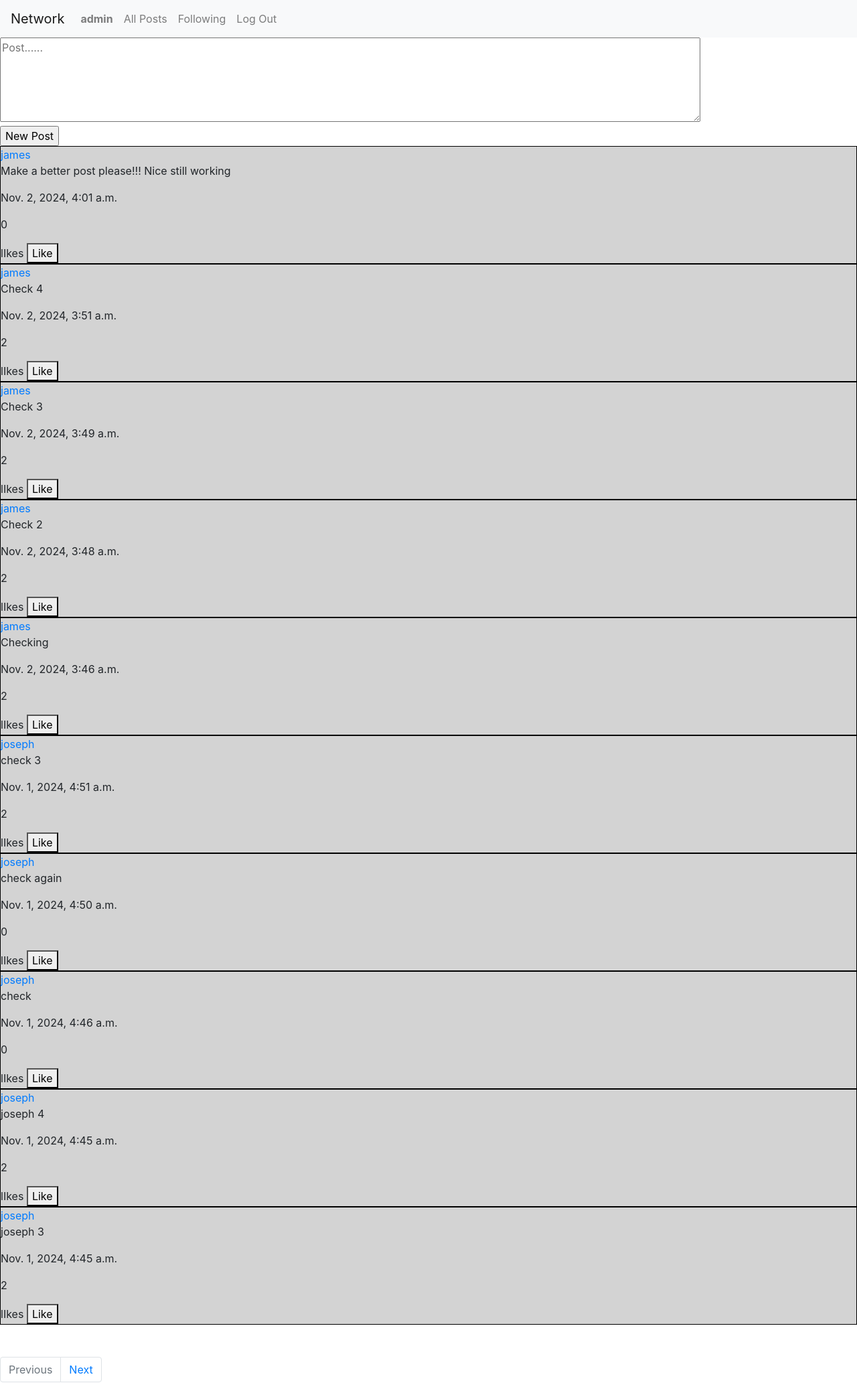
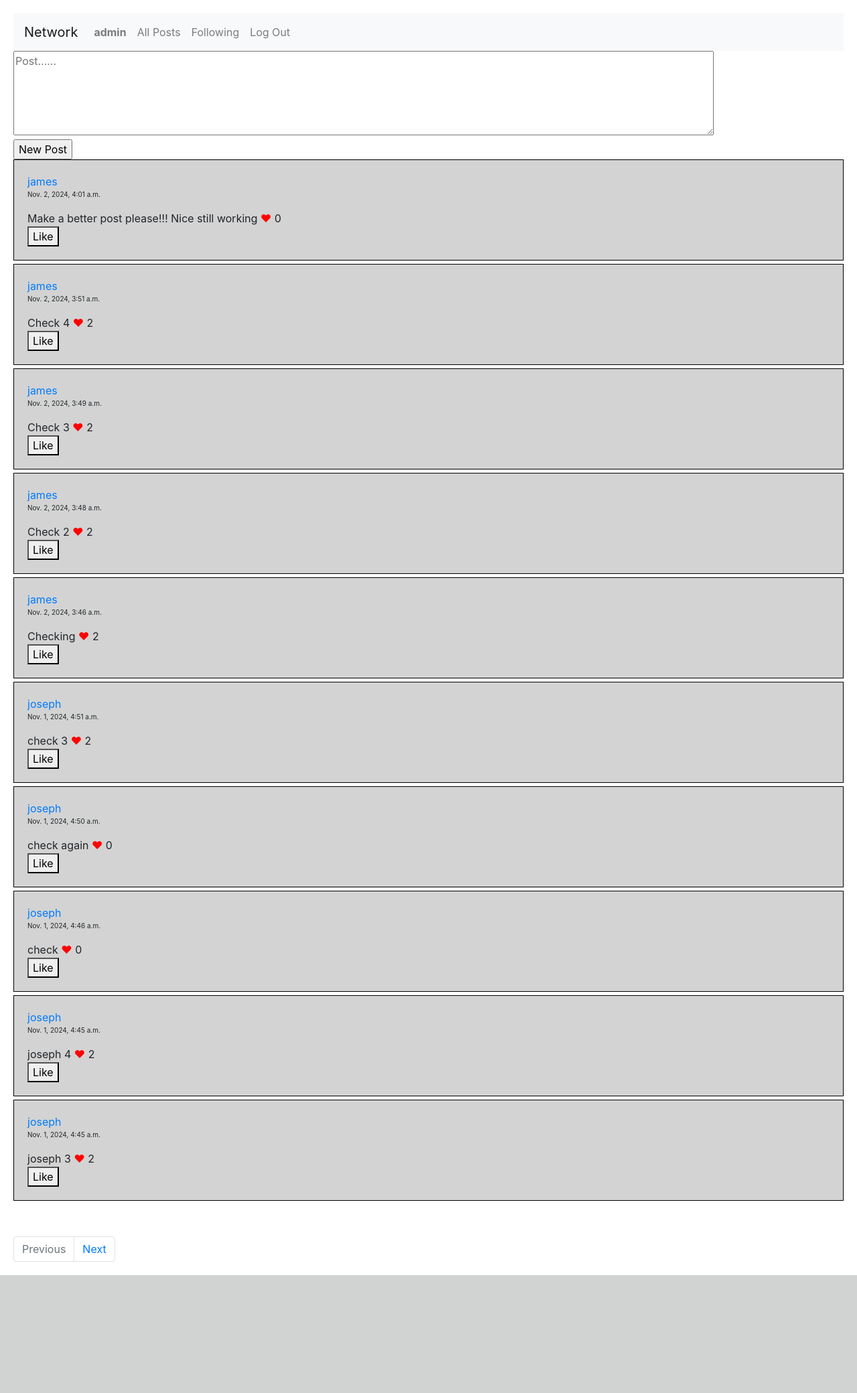
Before and after one commit to D-koo123/Network, a Django app: page / in a window 1280 px wide. Shown: the whole page at 67% size. After the commit the page ends 1904 px from the top, so only its background shows below. Run offline with Django 3.2, Linux system fonts and the light colour scheme; a user stored in the database is signed in; data comes from the database, SQL or seed files in the repository; both versions use the stored data as it was after the commit; some libraries are stand-ins or nearby versions.

Commit message:
Edit functionality enhanced to include original post, some styling done

```diff
--- a/network/static/network/post.js
+++ b/network/static/network/post.js
@@ -41,7 +41,7 @@ function replacePost(event) {
     textareaElement.rows = 4;
     textareaElement.cols = 50;
     textareaElement.placeholder = 'Post...';
-    //textareaElement.innerHTML = postElement.innerHTML;
+    textareaElement.innerHTML = postElement.innerHTML;
 
     // Create a line break element
     const lineBreak = document.createElement('br');
--- a/network/static/network/styles.css
+++ b/network/static/network/styles.css
@@ -1,4 +1,20 @@
+body {
+    margin: 20px;
+}
+
+
 .div-posts {
     background-color: lightgrey;
     border: 1px solid black;
+    padding: 20px;
+    margin-bottom: 5px;
 }
+
+.date {
+    font-size: x-small;
+}
+
+
+.heart {
+    color: red;
+}
--- a/network/templates/network/index.html
+++ b/network/templates/network/index.html
@@ -19,18 +19,23 @@
     {% for post in posts %}
         <div class="div-posts">
             <a href="{% url 'profile' post.poster.id %}">{{ post.poster }}</a>
-            <p class="post" data-id ='{{ post.id }}'>{{ post.post }}</p>
-            <p>{{post.posting_date}}</p>
+            <p class="date">{{post.posting_date}}</p>
+
+            <span class="post" data-id ='{{ post.id }}'>{{ post.post }}</span>
+            {% if post.poster.id == user.id %}
+                <a href="#" class="edit">Edit</a><br>
+            {% endif%}
+
             <!-- The user should only be able to like the posts if they are logged in -->
+            <span class="heart">&#9829;</span>
             {% if user.is_authenticated %}
+
                 {% if post.id in likes %}
-                    <p class="totallikes">{{ post.likes }}</p> lIkes <button data-postid ='{{ post.id }}' data-userid ='{{ user.id }}' class="subtractlike" id='u{{ post.id }}'>Unlike</button>
+                    <span class="totallikes">{{ post.likes }}</span> <br><button data-postid ='{{ post.id }}' data-userid ='{{ user.id }}' class="subtractlike" id='u{{ post.id }}'>Unlike</button>
                 {% else %}
-                    <p class="totallikes">{{ post.likes }}</p> lIkes <button data-postid ='{{ post.id }}' data-userid ='{{ user.id }}' class="addlike" id='l{{ post.id }}'>Like</button>
+                    <span class="totallikes">{{ post.likes }}</span> <br><button data-postid ='{{ post.id }}' data-userid ='{{ user.id }}' class="addlike" id='l{{ post.id }}'>Like</button>
                 {% endif %}
-                {% if post.poster.id == user.id %}
-                    <a href="#" class="edit">Edit</a><br>
-                {% endif%}
+
             {% endif %}
         </div>
     {% endfor %}
```
Also changed, not shown: db.sqlite3.
